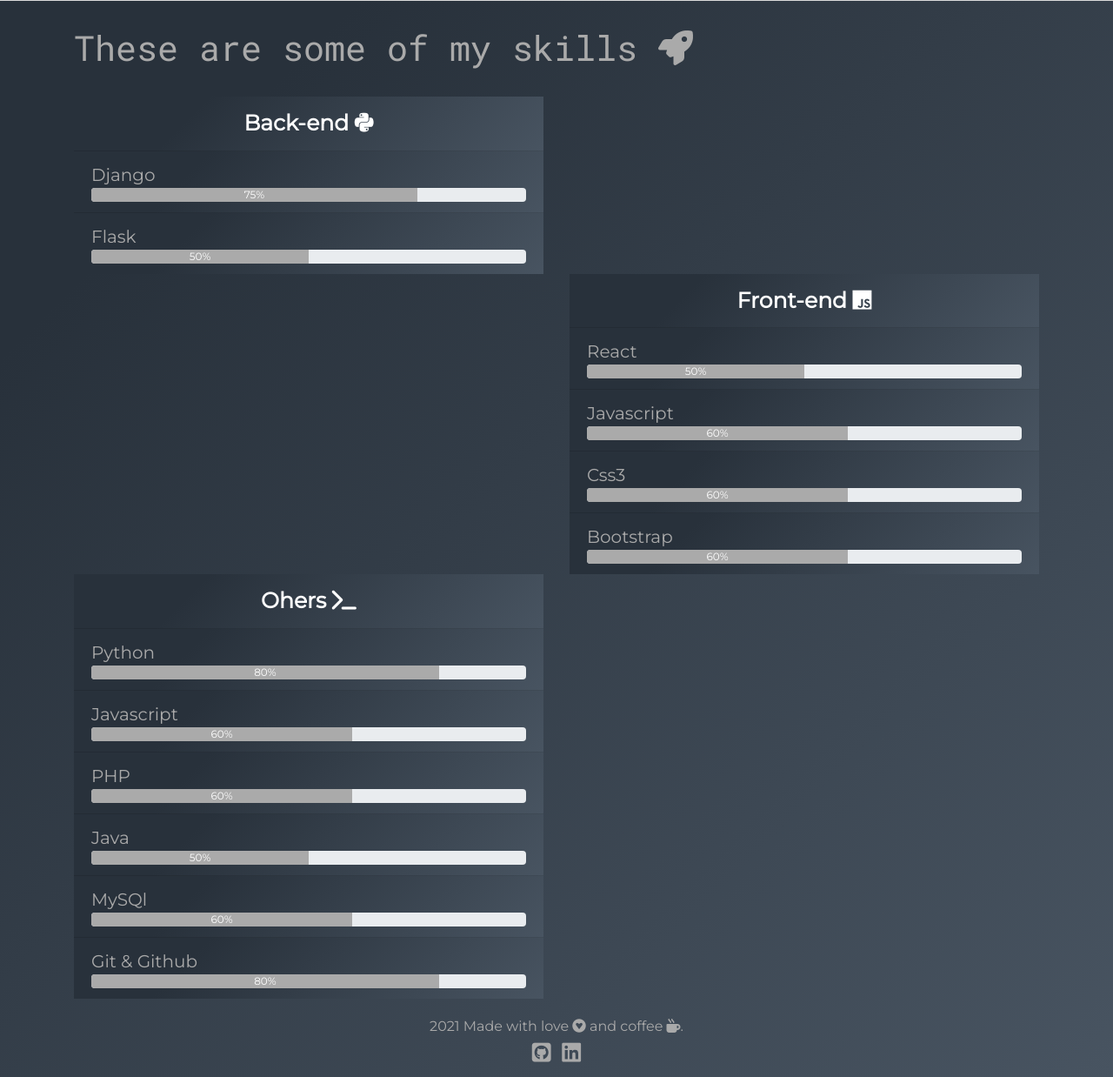
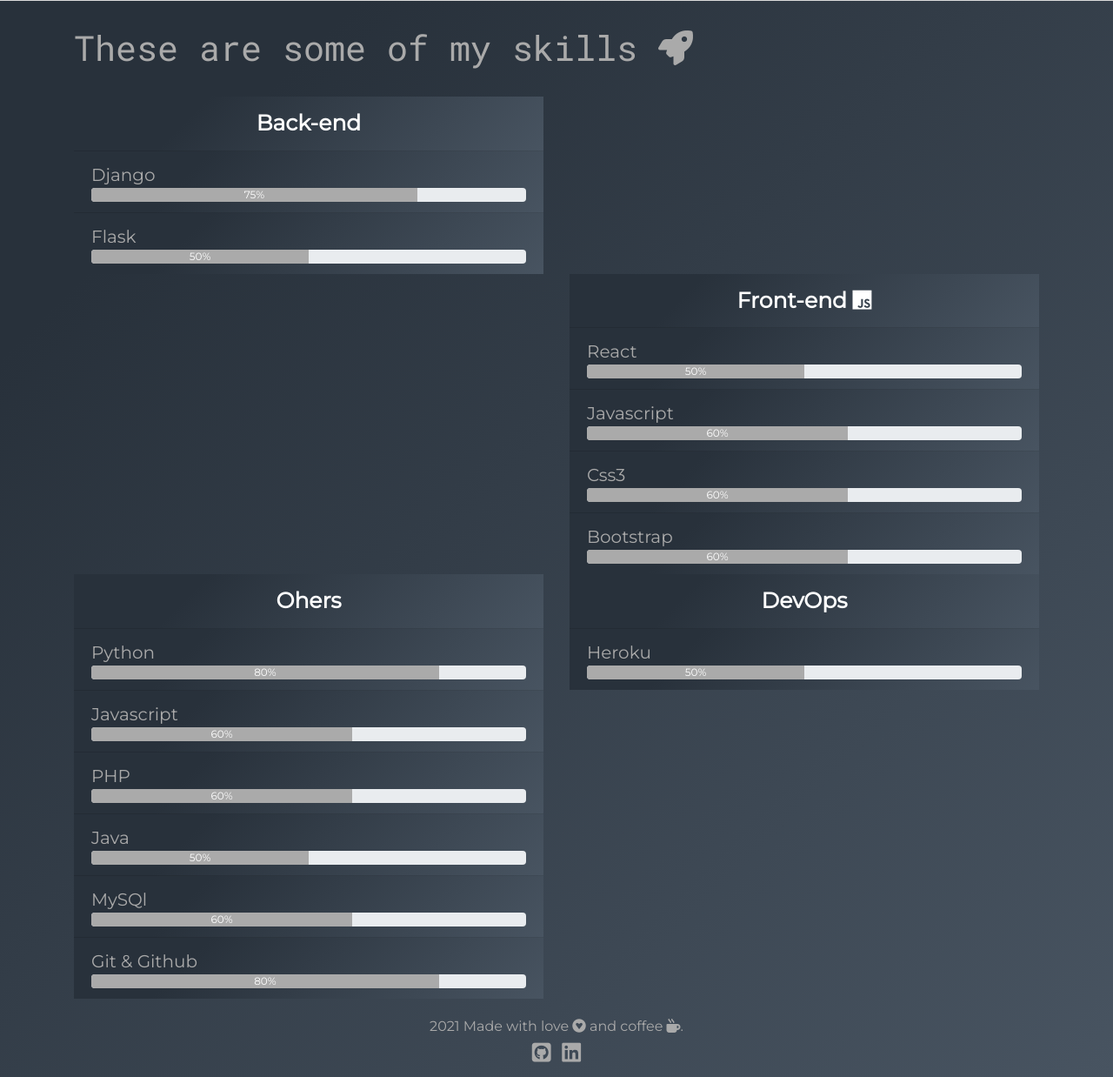
Before and after one commit to ciscodea/Portfolio, a Django app: page / in a window 1280 px wide. Shown: the part 327-1565 px from the top of the page at 87% size. Run offline with Django 3.2, Linux system fonts and the light colour scheme; some libraries are stand-ins or nearby versions.

Commit message:
adding devops skill

```diff
--- a/templates/home.html
+++ b/templates/home.html
@@ -39,7 +39,7 @@
   <div class="row">
     <div class="col-md-6 border-skill">
       <ul class="list-group list-group-flush skill-background ">
-      <li class="list-group-item item-title skill-background ">Back-end <i class="fab fa-python"></i></li>
+      <li class="list-group-item item-title skill-background ">Back-end</li>
       <li class="list-group-item item-li skill-background ">Django
          <div class="progress">
             <div class="progress-bar" role="progressbar" style="width: 75%; background: #aaa;" aria-valuenow="75" aria-valuemin="0" aria-valuemax="100">75%</div>
@@ -86,7 +86,7 @@
 
     <div class="col-md-6 border-skill">
       <ul class="list-group list-group-flush">
-      <li class="list-group-item list item-title skill-background">Ohers <i class="fas fa-terminal"></i></li>
+      <li class="list-group-item list item-title skill-background">Ohers</li>
       <li class="list-group-item item-li skill-background">Python
          <div class="progress">
             <div class="progress-bar" role="progressbar" style="width: 80%; background: #aaa;" aria-valuenow="80" aria-valuemin="0" aria-valuemax="100">80%</div>
@@ -118,6 +118,19 @@
           </div>
       </li>
     </ul>
+    </div>
+
+
+
+    <div class="col-md-6 border-skill">
+      <ul class="list-group list-group-flush skill-background ">
+      <li class="list-group-item item-title skill-background ">DevOps</li>
+      <li class="list-group-item item-li skill-background ">Heroku
+         <div class="progress">
+            <div class="progress-bar" role="progressbar" style="width: 50%; background: #aaa;" aria-valuenow="50" aria-valuemin="0" aria-valuemax="100">50%</div>
+          </div>
+      </li>
+      </ul>
 
     </div>
 
```
